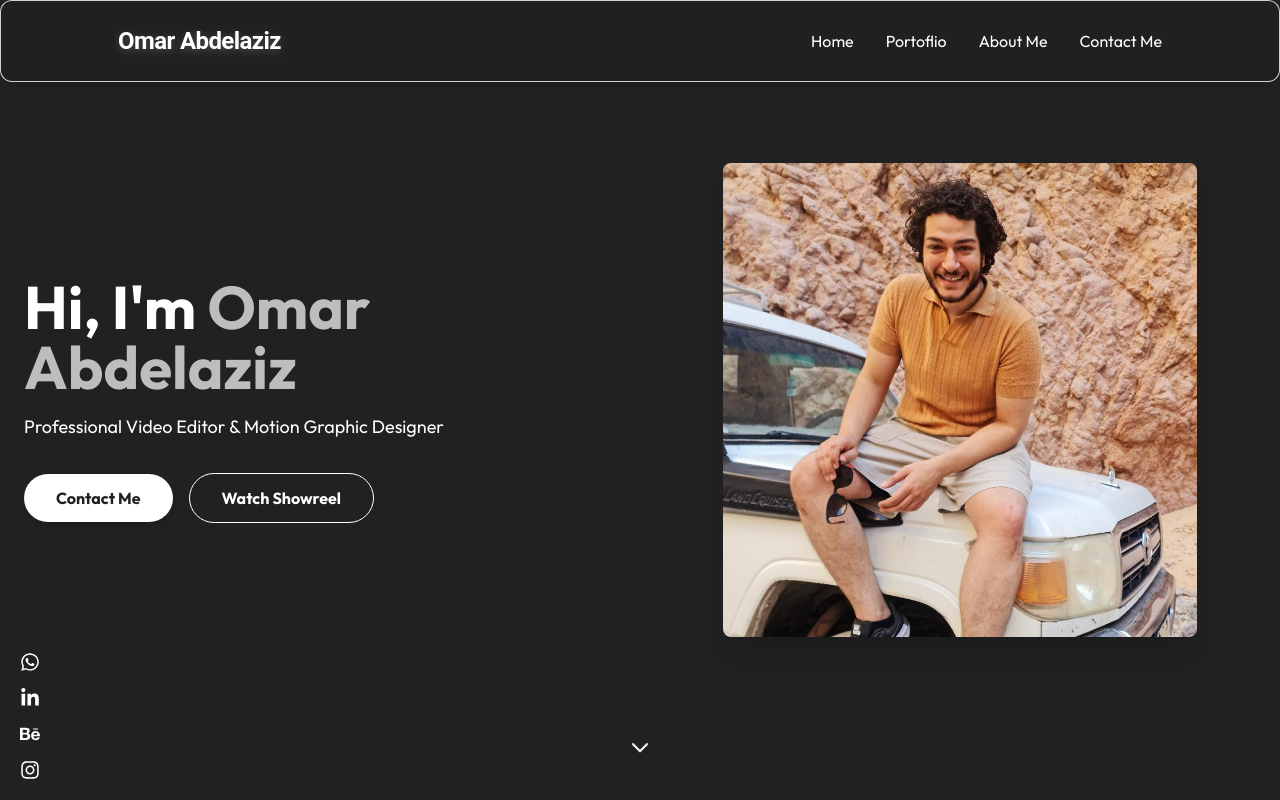
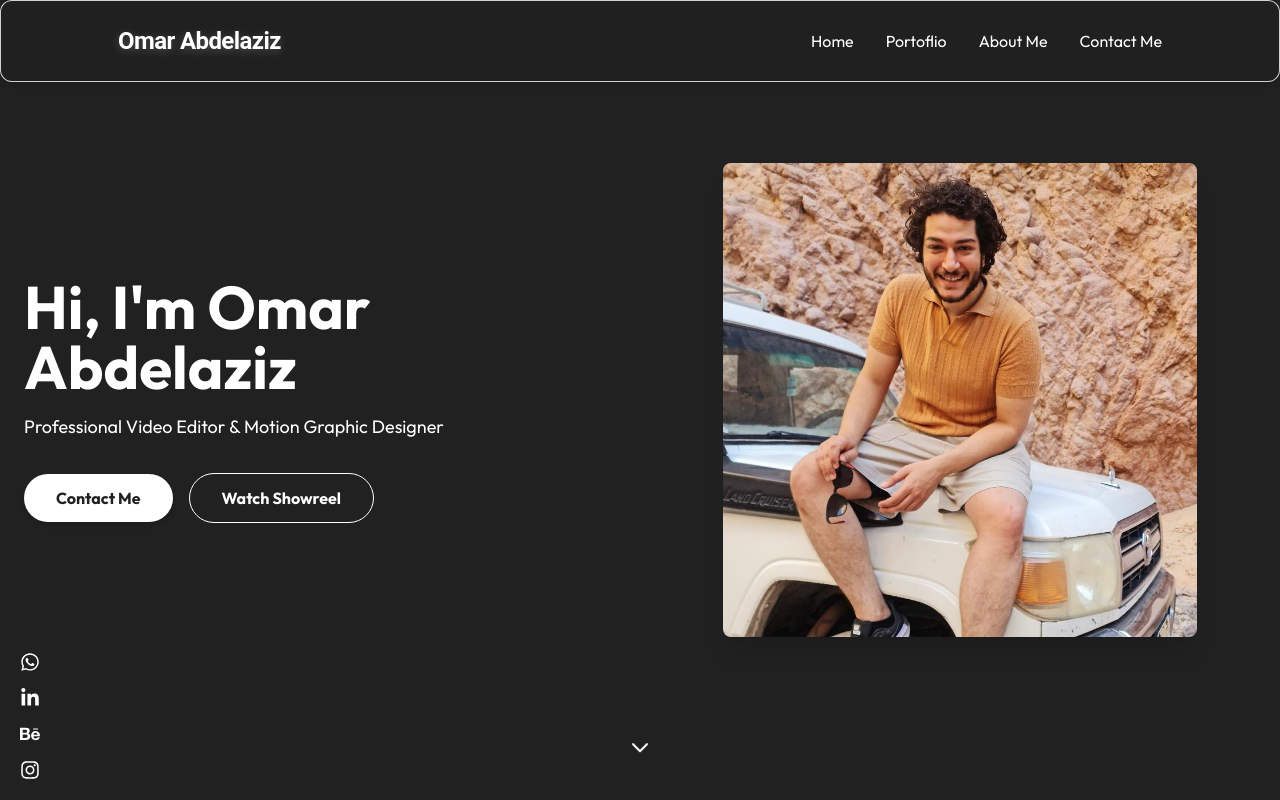
Before and after one commit to Basel5050/omarProject, a React (Vite) app: page / in a window 1280 px wide. Built offline with nearby package versions, Linux system fonts and the light colour scheme.

Commit message:
heroSection style

```diff
--- a/src/pages/users/home/components/HeroSection.jsx
+++ b/src/pages/users/home/components/HeroSection.jsx
@@ -26,7 +26,7 @@ const HeroSection = () => {
           transition={{ duration: 1, delay: 0.3 }}
           className="text-white text-4xl sm:text-5xl md:text-6xl font-extrabold leading-tight mb-4"
         >
-          Hi, I'm <span className="text-gray-400">Omar Abdelaziz</span>
+          Hi, I'm Omar Abdelaziz
         </motion.h1>
 
         {/* Subtitle */}
```
